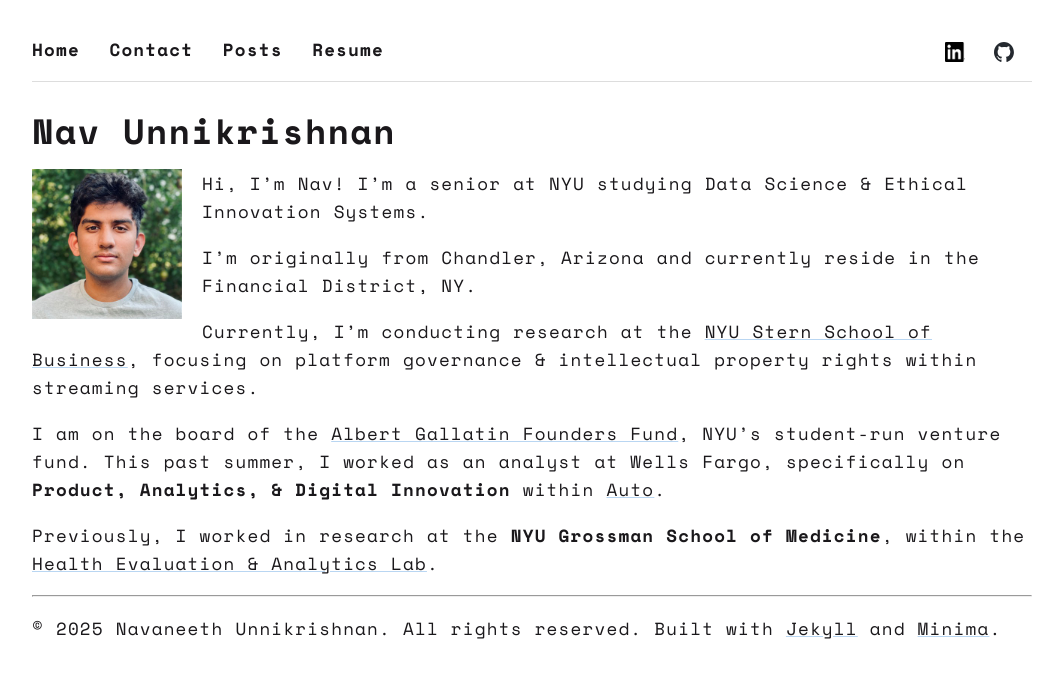
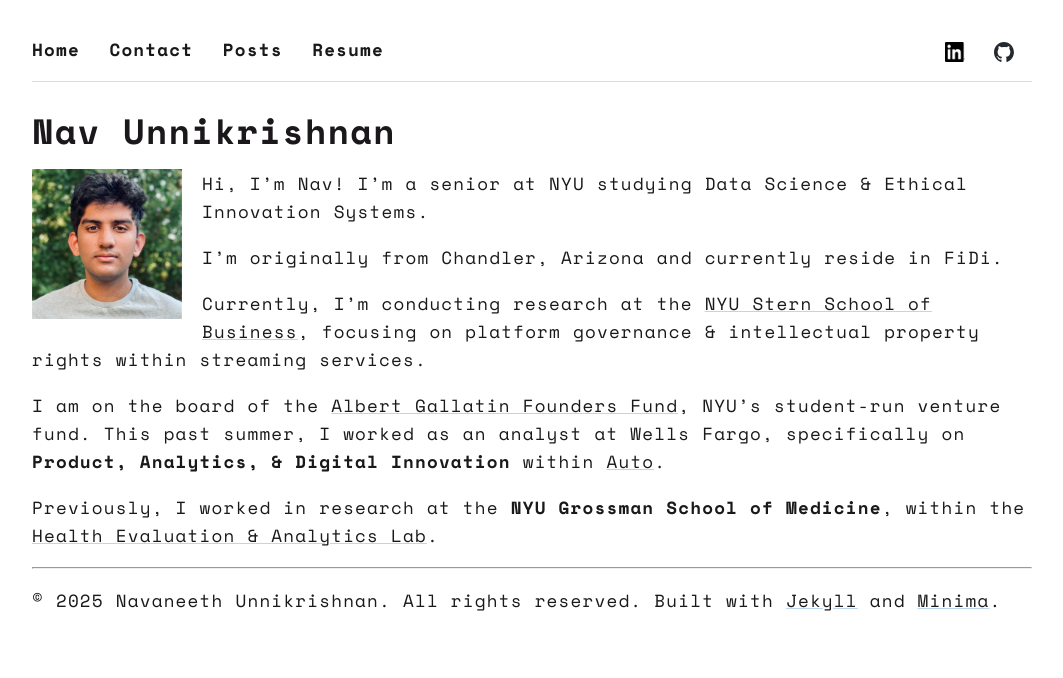
Before and after one commit to navunni/navunni.github.io, a Jekyll site: the page built from index.md, in a window 1280 px wide. Shown: the top 678 px of the page, without its empty margins (108-1171 px from the left). Built offline with Jekyll 4.4.1, drawn with Linux system fonts in a browser that asks for light colours.

Commit message:
made another change

```diff
--- a/index.md
+++ b/index.md
@@ -9,7 +9,7 @@
 
 Hi, I'm Nav! I'm a senior at NYU studying Data Science & Ethical Innovation Systems.
 
-I'm originally from Chandler, Arizona and currently reside in the Financial District, NY.
+I'm originally from Chandler, Arizona and currently reside in FiDi.
 
 Currently, I'm conducting research at the [NYU Stern School of Business](https://www.stern.nyu.edu/experience-stern/about/departments-centers-initiatives/academic-departments/tops), focusing on platform governance & intellectual property rights within streaming services.
 
```
